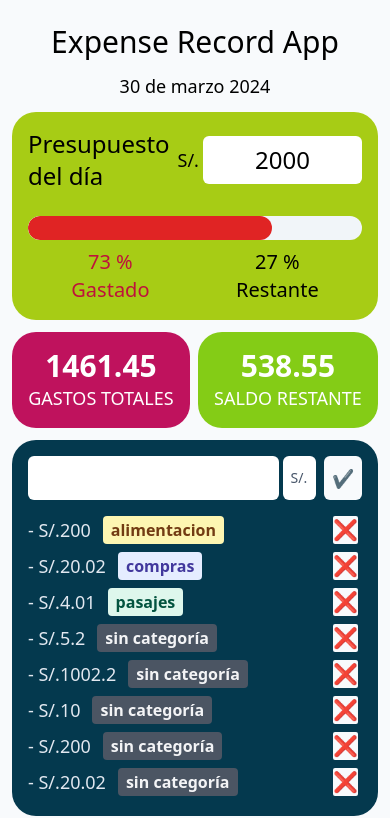
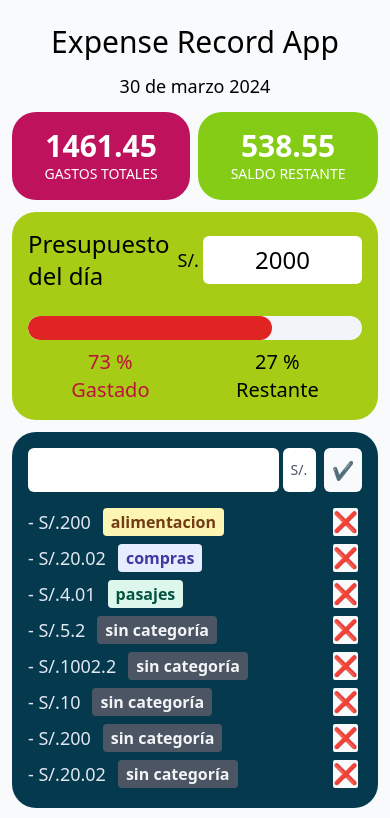
Before and after one commit to nattdev/expense-record-app, a React (Vite) app in the folder client/: page / in a window 390 px wide. Shown: the top 818 px of the page. Built offline with nearby package versions, Linux system fonts and the light colour scheme.

Commit message:
Change order property to styles and add placeholders

```diff
--- a/client/src/App.jsx
+++ b/client/src/App.jsx
@@ -19,7 +19,7 @@ function App() {
         <main className="grid grid-cols-[auto_auto] auto-rows-auto gap-3">
           <ExpensesRegister />
           <BudgetStatistics />
-          <div className="flex justify-between text-center text-white gap-2 col-span-2 sm:col-span-1 order-2 sm:order-none">
+          <div className="flex justify-between text-center text-white gap-2 col-span-2 sm:col-span-1 order-1 sm:order-none text-sm sm:text-xl">
             <TotalExpenses />
             <RemainingBudget />
           </div>
--- a/client/src/components/BudgetStatistics.jsx
+++ b/client/src/components/BudgetStatistics.jsx
@@ -51,12 +51,12 @@ function BudgetStatistics() {
     }
 
     return (
-        <div className="bg-[#A7CC15] sm:p-6 p-4 rounded-3xl col-span-2 sm:col-span-1 order-1 sm:order-none">
+        <div className="bg-[#A7CC15] sm:p-6 p-4 rounded-3xl col-span-2 sm:col-span-1 order-2 sm:order-none">
             <header>
                 <div className="flex items-center gap-1">
                     <p className="font-medium text-2xl grow w-full">Presupuesto del día</p>
                     <p className="w-fit">S/.</p>
-                    <input onChange={handleCurrentBadget} type="number" min={totalExpenses} step={0.01} className="[-moz-appearance:_textfield] [&::-webkit-inner-spin-button]:m-0 [&::-webkit-inner-spin-button]:appearance-none [&::-webkit-outer-spin-button]:m-0 [&::-webkit-outer-spin-button]:appearance-none rounded-md border-none text-center h-fit w-full text-2xl" defaultValue={storedItemsBudget}></input>
+                    <input onChange={handleCurrentBadget} type="number" min={totalExpenses} step={0.01} className="[-moz-appearance:_textfield] [&::-webkit-inner-spin-button]:m-0 [&::-webkit-inner-spin-button]:appearance-none [&::-webkit-outer-spin-button]:m-0 [&::-webkit-outer-spin-button]:appearance-none rounded-md border-none text-center h-fit w-full text-2xl" defaultValue={storedItemsBudget} placeholder="Ingresa el monto"></input>
                 </div>
                 <p className="text-slate-50 py-3 text-sm">{isBudgetValid ? "" : "* El presupuesto no puede ser menor que el gasto total."}</p>
             </header>
```
